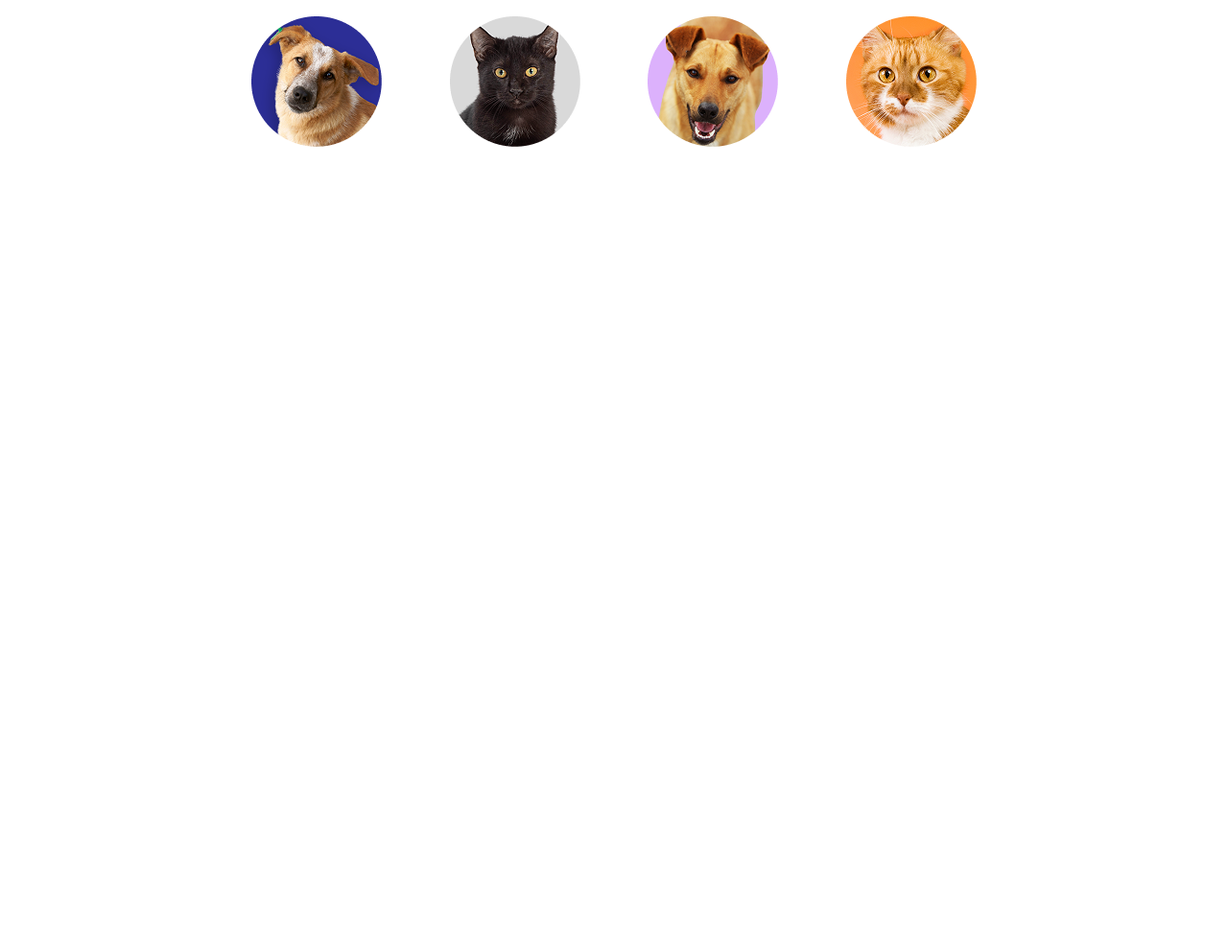
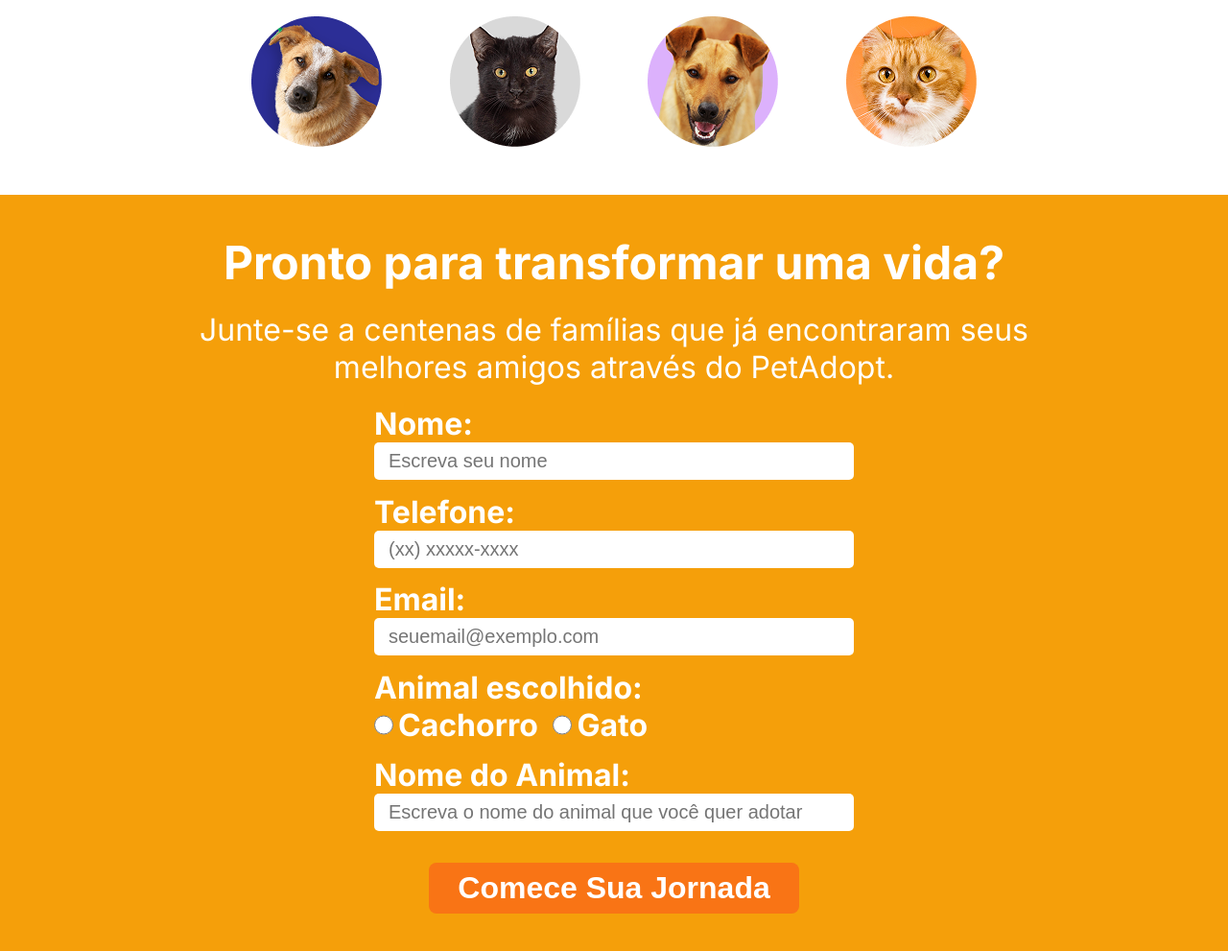
Before and after one commit to renato-sales/pet_adopt, a plain HTML site: page index.html in a window 1280 px wide. Shown: the part 517-1508 px from the top of the page at 96% size. Before the commit the page ends 800 px from the top, so only its background shows below. Drawn offline with Linux system fonts and the light colour scheme.

Commit message:
implementação da seção formulário

```diff
--- a/index.html
+++ b/index.html
@@ -19,7 +19,7 @@
     </header>
 
     <main>
-      <section class="container_padrao">
+      <section class="container_pets_info container_padrao">
         <div class="container_pets">
           <div class="info_pet">
             <h1>Scooby</h1>
@@ -39,5 +39,72 @@
         </div>
       </section>
     </main>
+
+    <section class="secao_formulario">
+      <div class="info_formulario container_padrao">
+        <h2>Pronto para transformar uma vida?</h2>
+        <p>
+          Junte-se a centenas de famílias que já encontraram seus melhores
+          amigos através do PetAdopt.
+        </p>
+        <div class="dados_form">
+          <div class="dados_forms">
+            <label for="nome">Nome:</label>
+            <input
+              type="text"
+              name="nome"
+              id="nome"
+              placeholder="Escreva seu nome"
+            />
+          </div>
+
+          <div class="dados_forms">
+            <label for="fone">Telefone:</label>
+            <input
+              type="tel"
+              name="fone"
+              id="fone"
+              placeholder="(xx) xxxxx-xxxx"
+            />
+          </div>
+
+          <div class="dados_forms">
+            <label for="email">Email:</label>
+            <input
+              type="email"
+              name="email"
+              id="email"
+              placeholder="seuemail@exemplo.com"
+            />
+          </div>
+
+          <div class="dados_forms">
+            <label>Animal escolhido:</label>
+            <div class="container_radio">
+              <div class="label_input_radio">
+                <input type="radio" name="animal" id="animal" />
+                <label for="animal">Cachorro</label>
+              </div>
+              <div class="label_input_radio">
+                <input type="radio" name="animal" id="gato" />
+                <label for="gato">Gato</label>
+              </div>
+            </div>
+          </div>
+
+          <div class="dados_forms">
+            <label for="nome_pet">Nome do Animal:</label>
+            <input
+              type="text"
+              name="nome_pet"
+              id="nome_pet"
+              placeholder="Escreva o nome do animal que você quer adotar"
+            />
+          </div>
+
+          <button class="btn_formulario">Comece Sua Jornada</button>
+        </div>
+      </div>
+    </section>
   </body>
 </html>
--- a/style.scss
+++ b/style.scss
@@ -42,7 +42,7 @@ header {
   }
 }
 
-section {
+.container_pets_info {
   display: flex;
   flex-direction: column;
   align-items: center;
@@ -86,3 +86,87 @@ section {
     }
   }
 }
+
+.secao_formulario {
+  background-color: #f59f0a;
+  color: #ffffff;
+  padding: 2rem 2rem;
+
+  .info_formulario {
+    display: flex;
+    flex-direction: column;
+    align-items: center;
+    justify-content: space-evenly;
+    height: 75rem;
+
+    h2 {
+      font-size: 4.8rem;
+    }
+
+    p {
+      text-align: center;
+      font-size: 3.2rem;
+      width: 75%;
+    }
+
+    .dados_form {
+      width: 50rem;
+      height: 53rem;
+      display: flex;
+      flex-direction: column;
+      justify-content: space-between;
+    }
+
+    .dados_form .dados_forms {
+      display: flex;
+      flex-direction: column;
+
+      label {
+        font-size: 3.2rem;
+        font-weight: 700;
+      }
+
+      input {
+        width: 100%;
+        border-radius: 0.5rem;
+        border: none;
+        padding: 0.8rem 1.5rem;
+        font-size: 2rem;
+        outline: none;
+      }
+
+      .container_radio {
+        display: flex;
+        justify-content: space-between;
+        width: 57%;
+
+        .label_input_radio {
+          display: flex;
+
+          input {
+            margin-right: 0.5rem;
+            width: 2rem;
+          }
+        }
+      }
+    }
+
+    .btn_formulario {
+      background-color: #f97415;
+      color: #ffffff;
+      border-radius: 8px;
+      padding: 0.8rem 3rem;
+      border: none;
+      font-weight: 700;
+      cursor: pointer;
+      font-size: 3.2rem;
+      align-self: center;
+      margin-top: 2rem;
+    }
+
+    .btn_formulario:hover {
+      color: #f97415;
+      background-color: #ffffff;
+    }
+  }
+}
```
Also changed, not shown: style.css, 1 other file.
